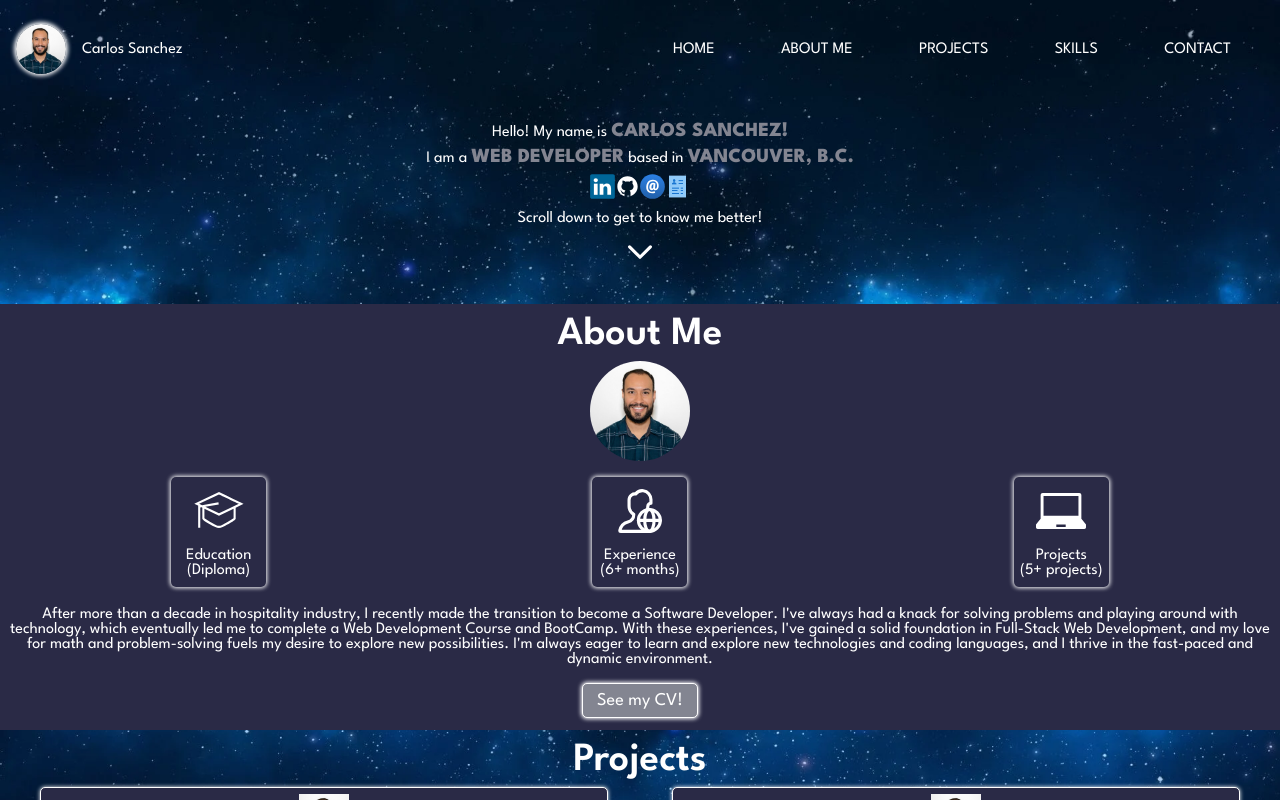
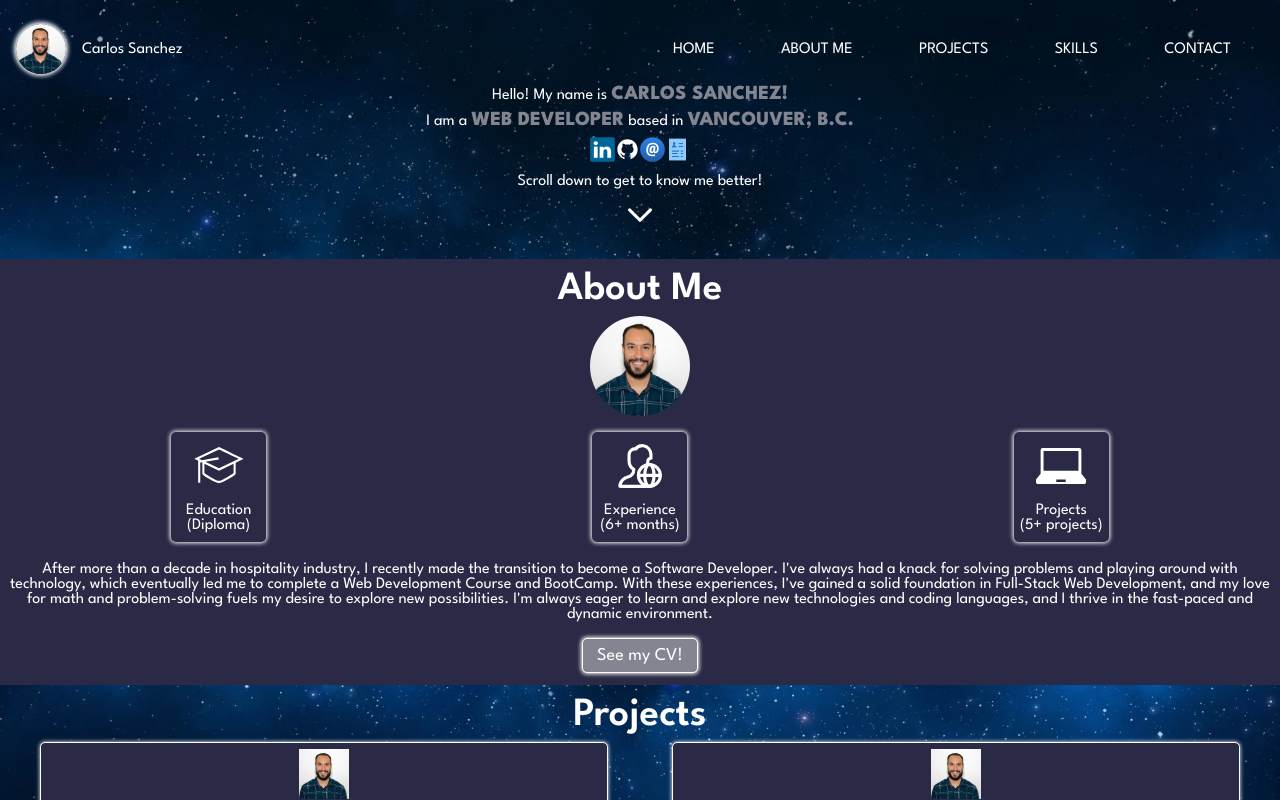
Before and after one commit to cmsanchezg/carlos-dev-portfolio, a React (Create React App) app: page / in a window 1280 px wide. Shown: the top 800 px of the page. Built offline with nearby package versions, Linux system fonts and the light colour scheme.

Commit message:
nav bar fixed position, and it changes color (solid) when scrolling down

```diff
--- a/src/components/Header/Header.jsx
+++ b/src/components/Header/Header.jsx
@@ -2,8 +2,22 @@ import './Header.scss';
 import { NavLink } from 'react-router-dom';
 
 import headShot from '../../assets/images/carlos-sanchez-image.jpeg';
+import { useState } from 'react';
 
 function Header() {
+
+    const [colorChange, setColorChange] = useState (false)
+
+    const changeHeaderColor = () => {
+        if (window.scrollY >= 15) {
+              setColorChange (true);
+        }
+        else {
+            setColorChange (false);
+        }
+    };
+    window.addEventListener ('scroll', changeHeaderColor);
+
 
     const handleClickScroll = (sectionId) => {
         const section = document.getElementById(sectionId);
@@ -14,7 +28,7 @@ function Header() {
 
     return (
         <>
-       <article className='header'>
+       <article className={colorChange ? "header header__colorChange" : "header"}>
             <section className='header__info'>
                 <img className='header__headshot' src={headShot} alt="Carlos Sanchez headshot"/>
                 <p className=' header__name'>Carlos Sanchez</p>
--- a/src/components/Header/Header.scss
+++ b/src/components/Header/Header.scss
@@ -6,8 +6,14 @@
     display: flex;
     align-items: center;
     color: $white;
+    position: fixed;
+    width: 100%;
     @include tablet {
         padding: 24px 16px;
+    }
+
+    &__colorChange {
+        background-color: $background-primary;
     }
 
     &__info {
@@ -131,7 +137,7 @@
     &__nav__link {
         color: $white;
         text-decoration: none;
-        padding: 6px 12px;
+        padding: 6px 7px;
         &:hover {
             box-shadow: 0px 0px 4px 2px;
             border: $white;
--- a/src/components/Hero/Hero.scss
+++ b/src/components/Hero/Hero.scss
@@ -12,11 +12,11 @@ span {
     display: flex;
     flex-direction: column;
     gap: 8px;
-    padding: 12px 8px;
+    padding: 85px 12px 8px;
     text-align: center;
     color: $white;
     @include tablet {
-        padding: 24px 16px;
+        padding: 85px 24px 16px;
     }
 
     &__social__icon {
```
